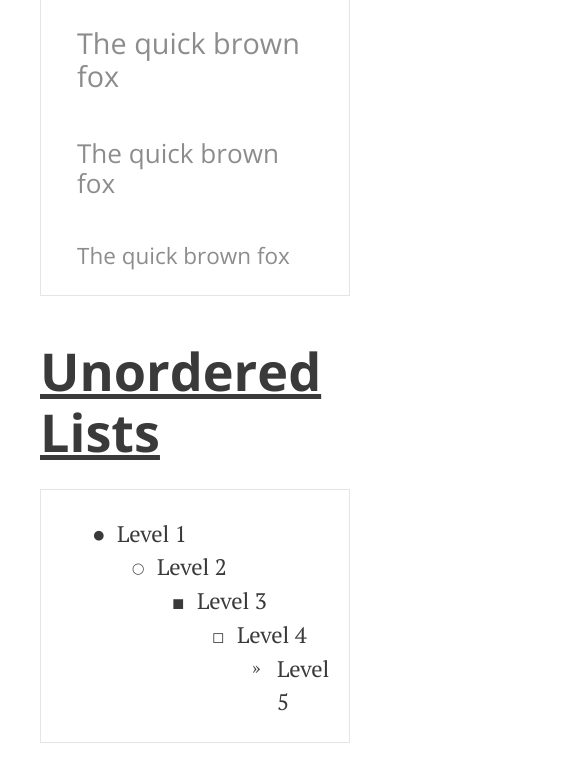
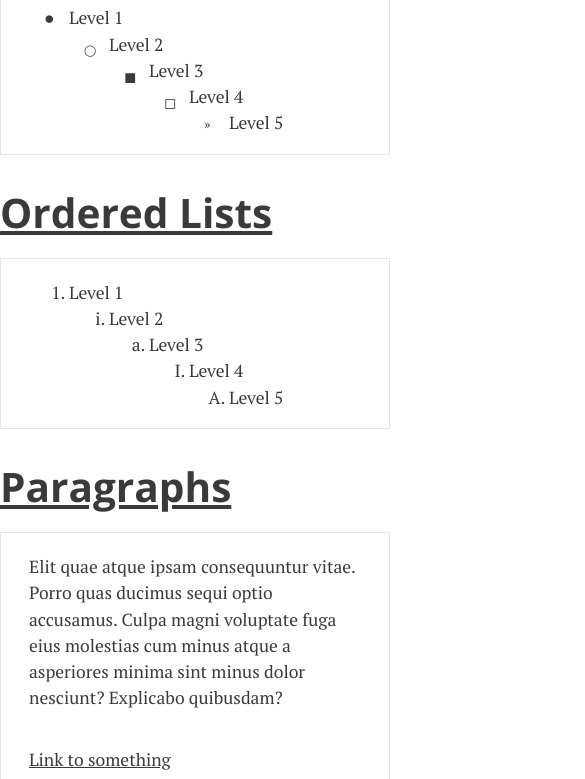
Before and after one commit to caffo/org-minimal-html-theme, a website: page index.html in a window 390 px wide. Shown: the part 664-1443 px from the top of the page, 585 px wide, since content can reach past the window. Drawn offline with nearby package versions, Linux system fonts and the light colour scheme; files that its build step writes are made by us from their sources.

Commit message:
feat(responsive): add basic responsive behavior
Add responsive behavior by listening to the `--medium-screens`
breakpoint and adapting the content.

```diff
--- a/src/styles/base.css
+++ b/src/styles/base.css
@@ -9,12 +9,16 @@ Base styling for "root" elements.
 
 1. `border-box` please
 2. Set default font size (in pixels)
-3. Set base typography properties and colors.
+3. Set base typography properties and colors
 */
 
 html {
   box-sizing: border-box; /* [1] */
-  font-size: var(--font-size-base); /* [2] */
+  font-size: 14px;
+
+  @media (--medium-screens) {
+    font-size: var(--font-size-base); /* [2] */
+  }
 }
 
 *,
--- a/src/styles/code.css
+++ b/src/styles/code.css
@@ -6,10 +6,10 @@
 
 pre, code {
   font-family: var(--font-family-monospace);
-  font-size: var(--font-size-base);
   background-color: var(--color-lighter-gray);
   border: var(--code-border);
   border-radius: var(--code-border-radius);
+  font-size: var(--code-font-size);
 }
 
 /*
--- a/src/styles/content.css
+++ b/src/styles/content.css
@@ -11,10 +11,13 @@
 #content, .content {
   /* Container */
   margin: 0 auto;
-  max-width: var(--content-max-width);
-  padding: var(--content-padding-vertical) var(--content-padding-horizontal);
 
   /* Content */
   margin-top: var(--content-margin-top);
   margin-bottom: var(--content-margin-bottom);
+
+  @media (--medium-screens) {
+    max-width: var(--content-max-width);
+    padding: var(--content-padding-vertical) var(--content-padding-horizontal);
+  }
 }
--- a/src/styles/index.css
+++ b/src/styles/index.css
@@ -1,8 +1,9 @@
 /* Vendors */
 @import 'normalize.css';
 
-/* Variables and base styling */
+/* Variables, media queries and base styling */
 @import './variables.css';
+@import './media.css';
 @import './base.css';
 
 /* Components */
--- /dev/null
+++ b/src/styles/media.css
@@ -0,0 +1,7 @@
+/*
+ ==============================================================================
+ Responsive breakpoints
+ ==============================================================================
+*/
+
+@custom-media --medium-screens (min-width: 40.063rem);
--- a/src/styles/variables.css
+++ b/src/styles/variables.css
@@ -74,6 +74,7 @@
   --quote-divisor-left: -20px;
 
   /* Code */
+  --code-font-size: 80%;
   --code-margin-bottom: var(--font-size);
   --code-border-radius: 3px;
   --code-padding-vertical: 0.2rem;
```
